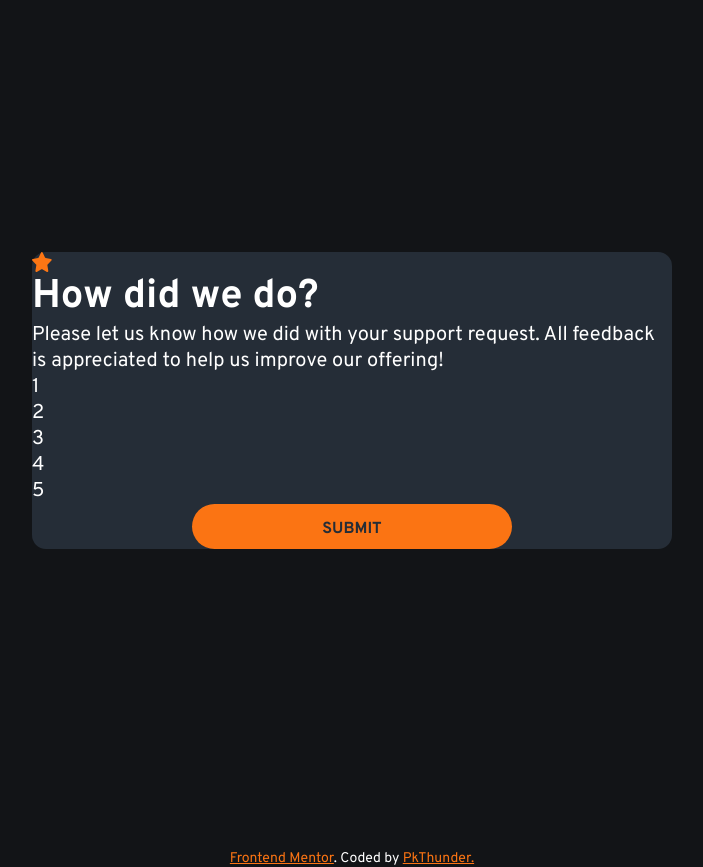
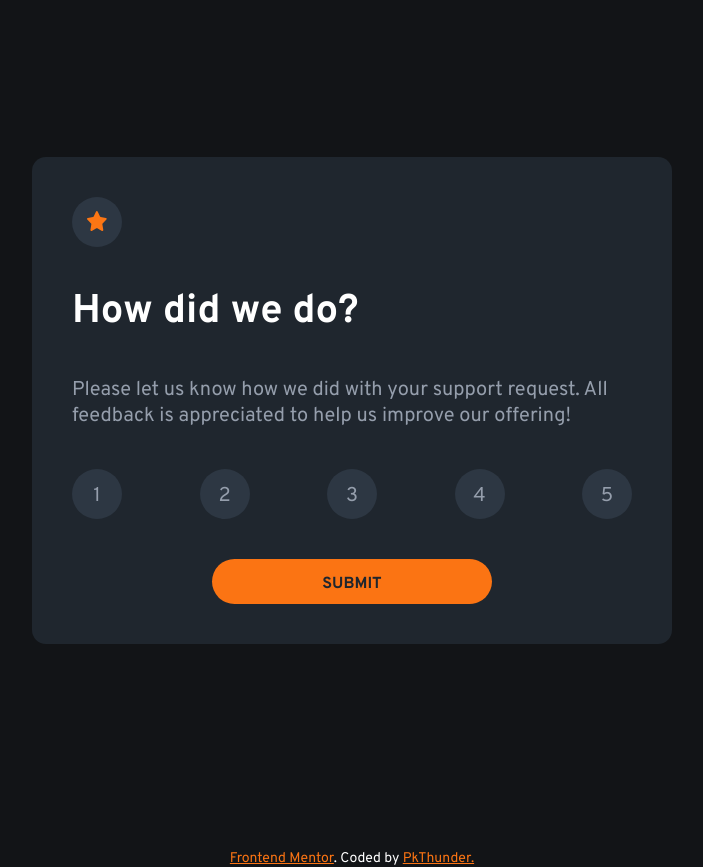
Before and after one commit to pkthunder87/rating-comp, a React (Vite) app: page / in a window 1280 px wide. Shown: the whole page, without its empty margins (288-991 px from the left). Built offline with nearby package versions, Linux system fonts and the light colour scheme.

Commit message:
Feat: Add grey bubbles on icons

```diff
--- a/src/App.tsx
+++ b/src/App.tsx
@@ -7,11 +7,14 @@ function App() {
     <div>
       <AppLayout>
         <div className="rating">
-          <img
-            className="rating__img"
-            src="./assets/images/icon-star.svg"
-            alt="gold star"
-          />
+          <div className="icon-circle">
+            <img
+              className="rating__img"
+              src="./assets/images/icon-star.svg"
+              alt="gold star"
+            />
+          </div>
+
           <h1 className="rating__title">How did we do? </h1>
           <p className="rating__text">
             Please let us know how we did with your support request. All
--- a/src/sass/_base.scss
+++ b/src/sass/_base.scss
@@ -18,7 +18,8 @@
   --color-orange: 25deg, 97%, 53%;
 
   --color-grey: 217deg, 12%, 63%;
-  --color-dark-blue: 213deg, 19%, 18%;
+  --color-bubble: 213deg, 19%, 22%;
+  --color-dark-blue: 213deg, 19%, 15%;
   --color-very-dark-blue: 216deg, 12%, 8%;
   --color-white: 0deg, 0%, 100%;
 }
@@ -68,7 +69,7 @@ body {
   font-style: normal;
   font-size: 1.4rem;
 
-  color: hsl(var(--color-white));
+  color: hsl(var(--color-grey));
   background-color: hsl(var(--color-very-dark-blue));
 }
 
--- a/src/sass/_components.scss
+++ b/src/sass/_components.scss
@@ -15,7 +15,8 @@
   --color-orange: 25deg, 97%, 53%;
 
   --color-grey: 217deg, 12%, 63%;
-  --color-dark-blue: 213deg, 19%, 18%;
+  --color-bubble: 213deg, 19%, 22%;
+  --color-dark-blue: 213deg, 19%, 15%;
   --color-very-dark-blue: 216deg, 12%, 8%;
   --color-white: 0deg, 0%, 100%;
 }
@@ -35,11 +36,17 @@
   flex-direction: column;
   border-radius: 14px;
   background-color: hsl(var(--color-dark-blue));
-  color: white;
   font-size: 2rem;
+  row-gap: 4rem;
+  padding: 4rem;
   width: 50%;
 
+  &__title {
+    color: hsl(var(--color-white));
+  }
+
   &__img {
+    transform: translateY(-15%);
     height: 20px;
     width: 20px;
   }
@@ -59,4 +66,21 @@
     margin-left: 0 auto;
     align-self: center;
   }
+
+  &__score {
+    display: flex;
+
+    justify-content: space-between;
+  }
+
+  .icon-circle {
+    display: flex;
+    justify-content: center;
+    align-items: center;
+    padding-block-start: 0.4rem;
+    border-radius: 100px;
+    height: 5rem;
+    width: 5rem;
+    background-color: hsl(var(--color-bubble));
+  }
 }
--- a/src/sass/_layout.scss
+++ b/src/sass/_layout.scss
@@ -16,7 +16,8 @@
   --color-orange: 25deg, 97%, 53%;
 
   --color-grey: 217deg, 12%, 63%;
-  --color-dark-blue: 213deg, 19%, 18%;
+  --color-bubble: 213deg, 19%, 22%;
+  --color-dark-blue: 213deg, 19%, 15%;
   --color-very-dark-blue: 216deg, 12%, 8%;
   --color-white: 0deg, 0%, 100%;
 }
```
